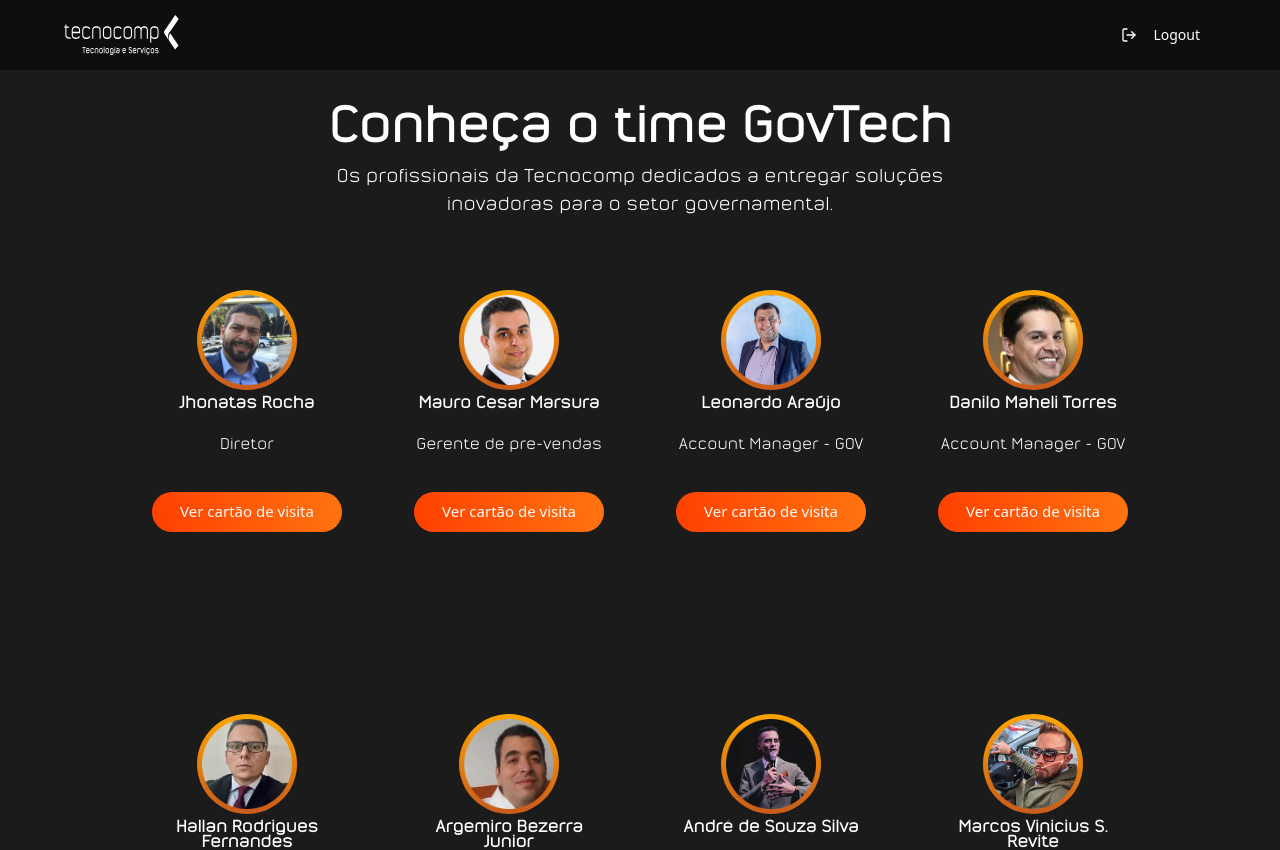
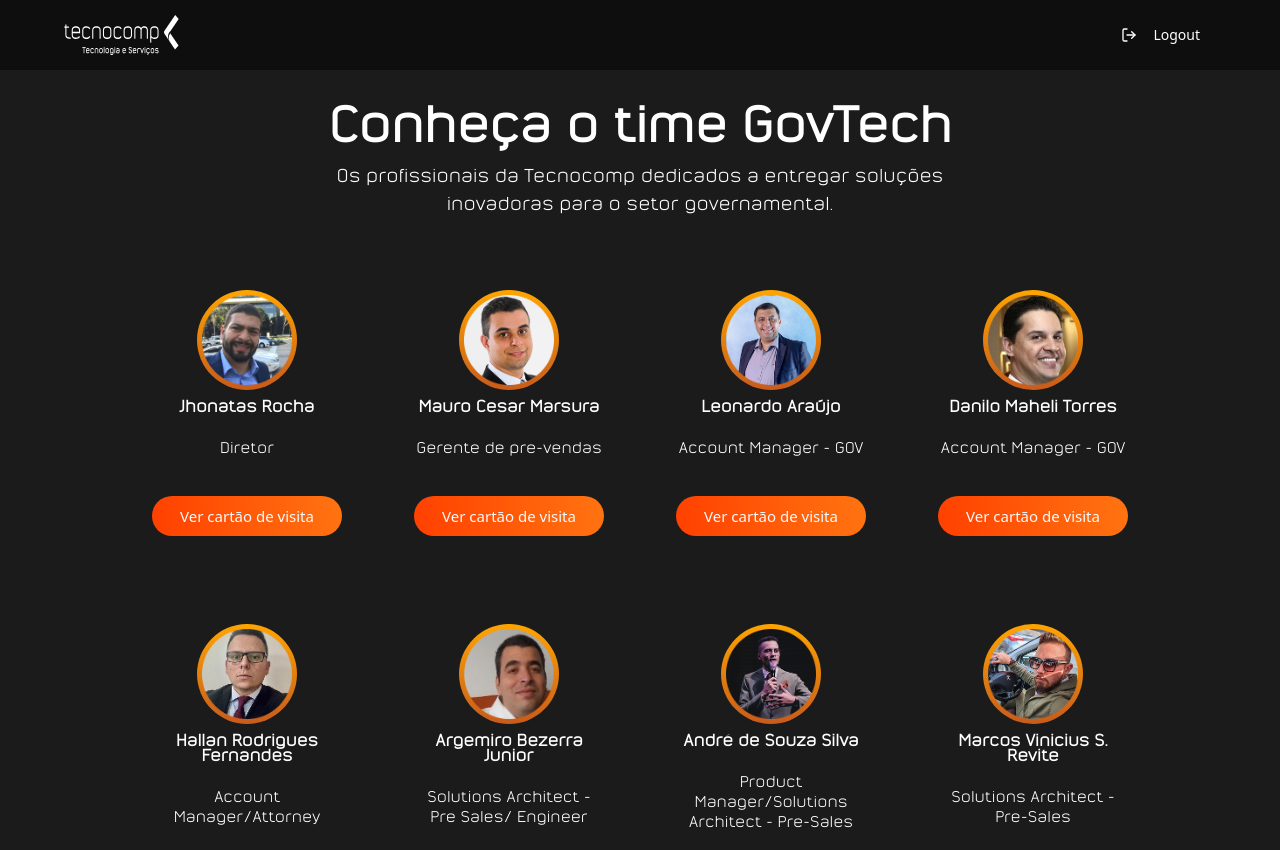
Before and after one commit to AndreSouza-creator/govtechteamcards, a React (Vite) app: page /team in a window 1280 px wide. Shown: the top 850 px of the page. Built offline with nearby package versions, Linux system fonts and the light colour scheme; sample sign-in values are in the browser's storage.

Commit message:
tamanho dos cards alterados

```diff
--- a/src/pages/CSS/teamstyle.css
+++ b/src/pages/CSS/teamstyle.css
@@ -13,7 +13,7 @@
 
 
 #logoDetails{
-    width: 500px;
+    width: 50%;
     margin-top: 2%;
     margin-bottom: 2%;
 }
@@ -63,14 +63,13 @@
 
 #customteamCard{
     background-color: unset;
-    border-radius:15px;
+    border-radius: 15px;
     color: white;
-    min-height: 400px;
-    max-height: 400px;
+    min-height: 310px;
+    max-height: 350px;
     display: flex;
     flex-direction: column;
     align-items: center;
-    align-content: center;
 }
 
 #customteamCard:hover{
@@ -79,8 +78,8 @@
     transition: .5s;
     border-radius:15px;
     color: rgb(48, 47, 47);
-    min-height: 400px;
-    max-height: 400px;
+    min-height: 310px;
+    max-height: 350px;
     display: flex;
     flex-direction: column;
     align-items: center;
@@ -92,14 +91,13 @@
 #mainDetailedCard{
    color: white;
    padding: 20px;
+   padding-top: 15px;
    background-color: #0000009e;
    backdrop-filter: blur(5px);
    border-radius: 20px;
    text-align: center;
-}
-
-#customteamCard{
-
+   border: solid 1px #dddddd0b;
+   margin-top: 5%;
 }
 
 #customteamCard span{
@@ -122,7 +120,7 @@
     font-weight: 800;
     line-height: 15px;
     margin-bottom: 5px;
-    margin-top: 5px;
+    margin-top: 5%;
     text-align: center;
 }
 
@@ -159,10 +157,6 @@
     padding: 30px;
     width: 24%;
     border-radius: 15px
-}
-
-#cargo{
-    background-color: aqua;
 }
 
 /* Envolver botão de voltar */
@@ -223,9 +217,7 @@
     z-index: -1;
 }
 
-#logoDetails{
-    width: 45%;
-}
+
 
 .logowrapper{
     width: 100%;
@@ -286,12 +278,16 @@
     }
 
     #logoDetails{
-        width: 10%;
+        width: 12%;
         margin-top: 2%;
     }
 
     .headernavbar img {
         width: 10%;
+    }
+
+    #mainDetailedCard{
+        margin-top: 0px;
     }
 }
 
--- a/src/pages/MemberDetail.tsx
+++ b/src/pages/MemberDetail.tsx
@@ -77,7 +77,7 @@ const MemberDetail = () => {
           </video>
           <div className="min-h-screen  flex flex-col items-center p-6" id="customMemberDetailContent">
             <img src={logo} id='logoDetails' />
-            <br />
+
             <div className="w-full max-w-md" id="mainDetailedCard">
               <div className='wrapperButton'>
                 {isAuthenticated && (
@@ -185,6 +185,7 @@ const MemberDetail = () => {
         </>
       )}
     </div>
+
   );
 };
 
```
